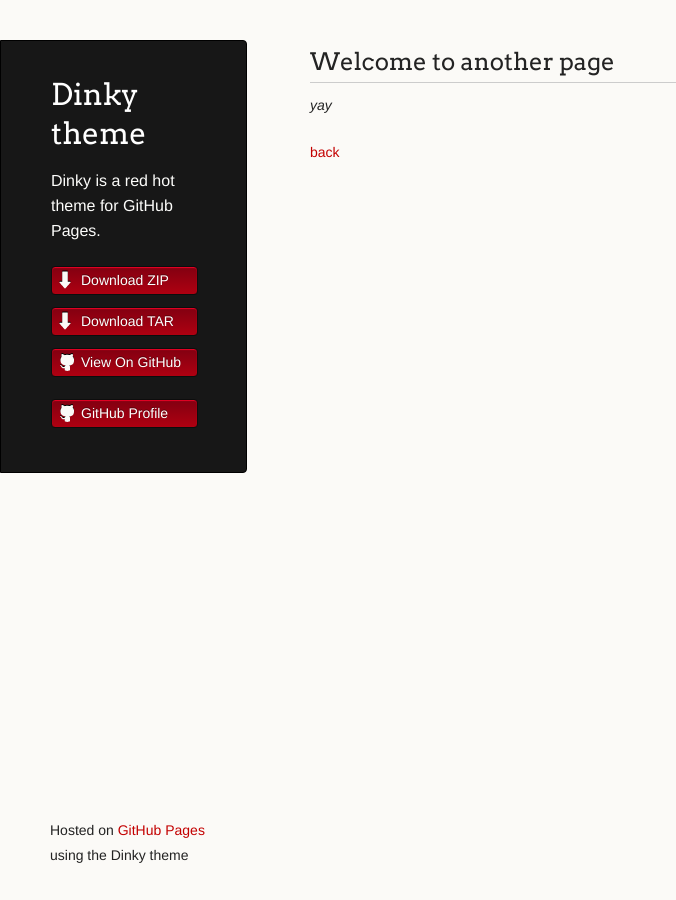
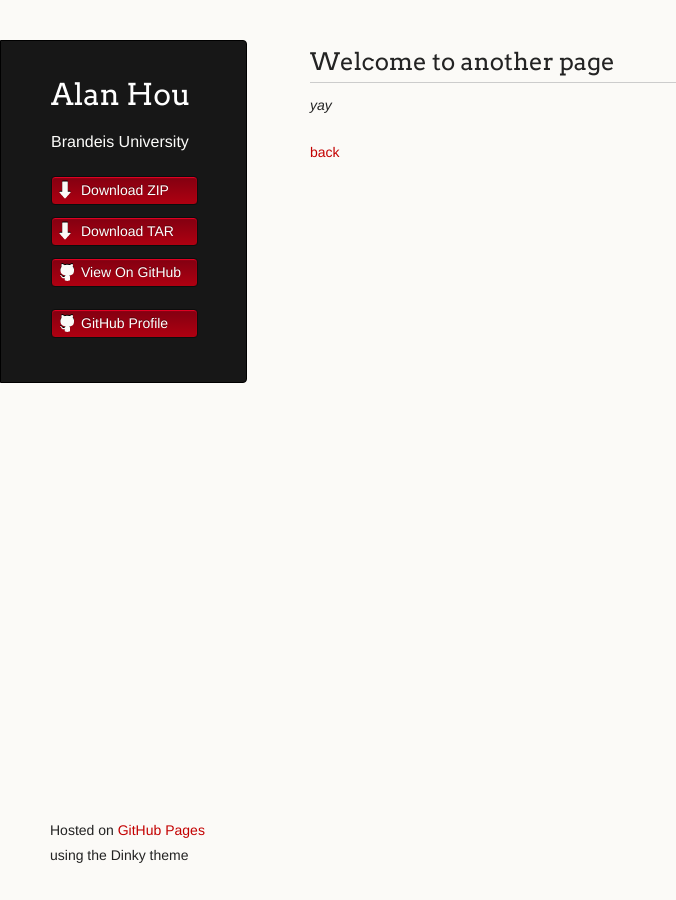
Before and after one commit to axhou/axhou.github.io, a Jekyll site: the page built from another-page.md, in a window 1280 px wide. Shown: the whole page, without its empty margins (0-676 px from the left). Built offline with Jekyll 4.4.1, drawn with Linux system fonts in a browser that asks for light colours; our own code applies the rules of GitHub Pages for plain Markdown files.

Commit message:
Update _config.yml

```diff
--- a/_config.yml
+++ b/_config.yml
@@ -1,5 +1,5 @@
-title: Dinky theme
-description: Dinky is a red hot theme for GitHub Pages.
+title: Alan Hou
+description: Brandeis University
 show_downloads: true
 google_analytics:
 theme: jekyll-theme-dinky
```
